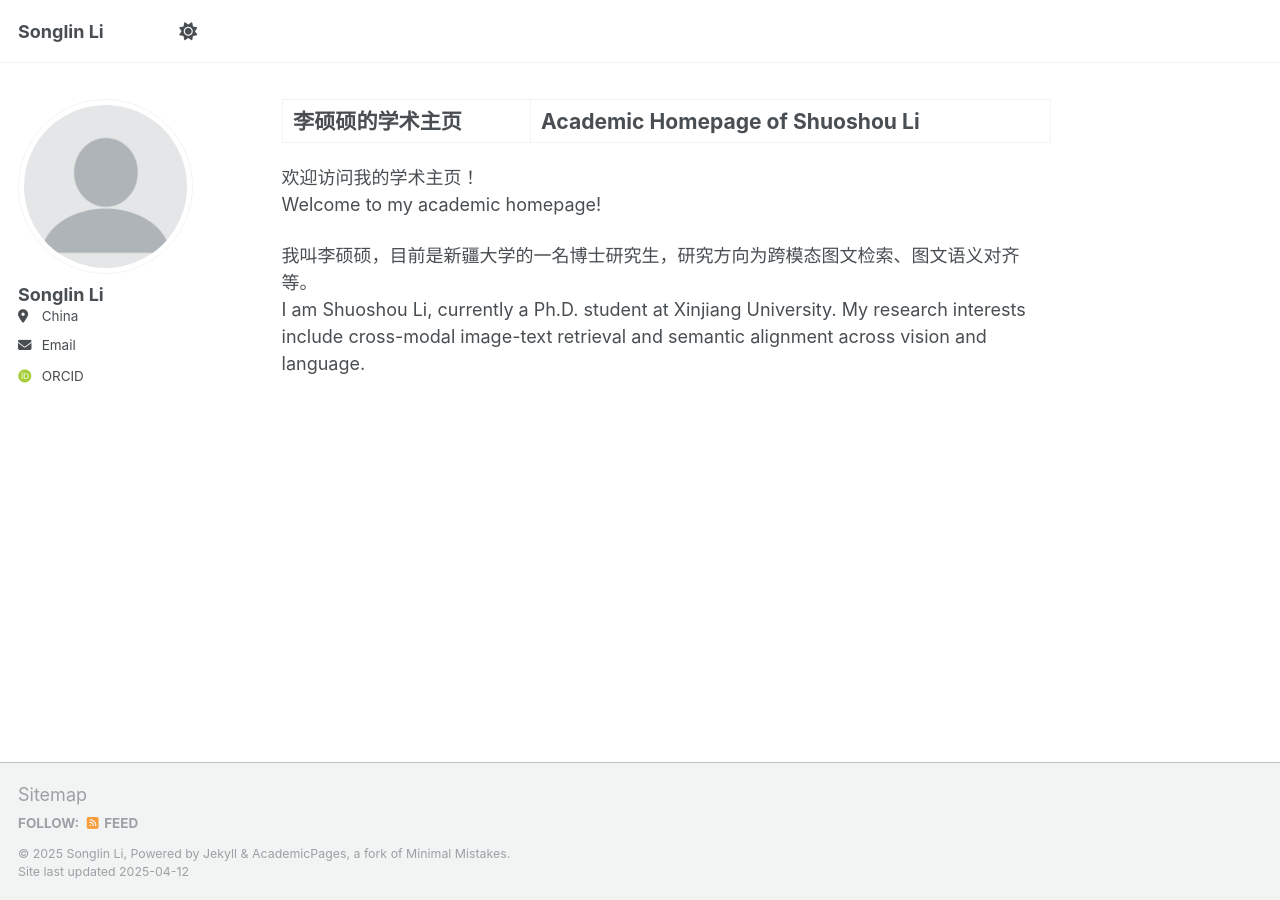
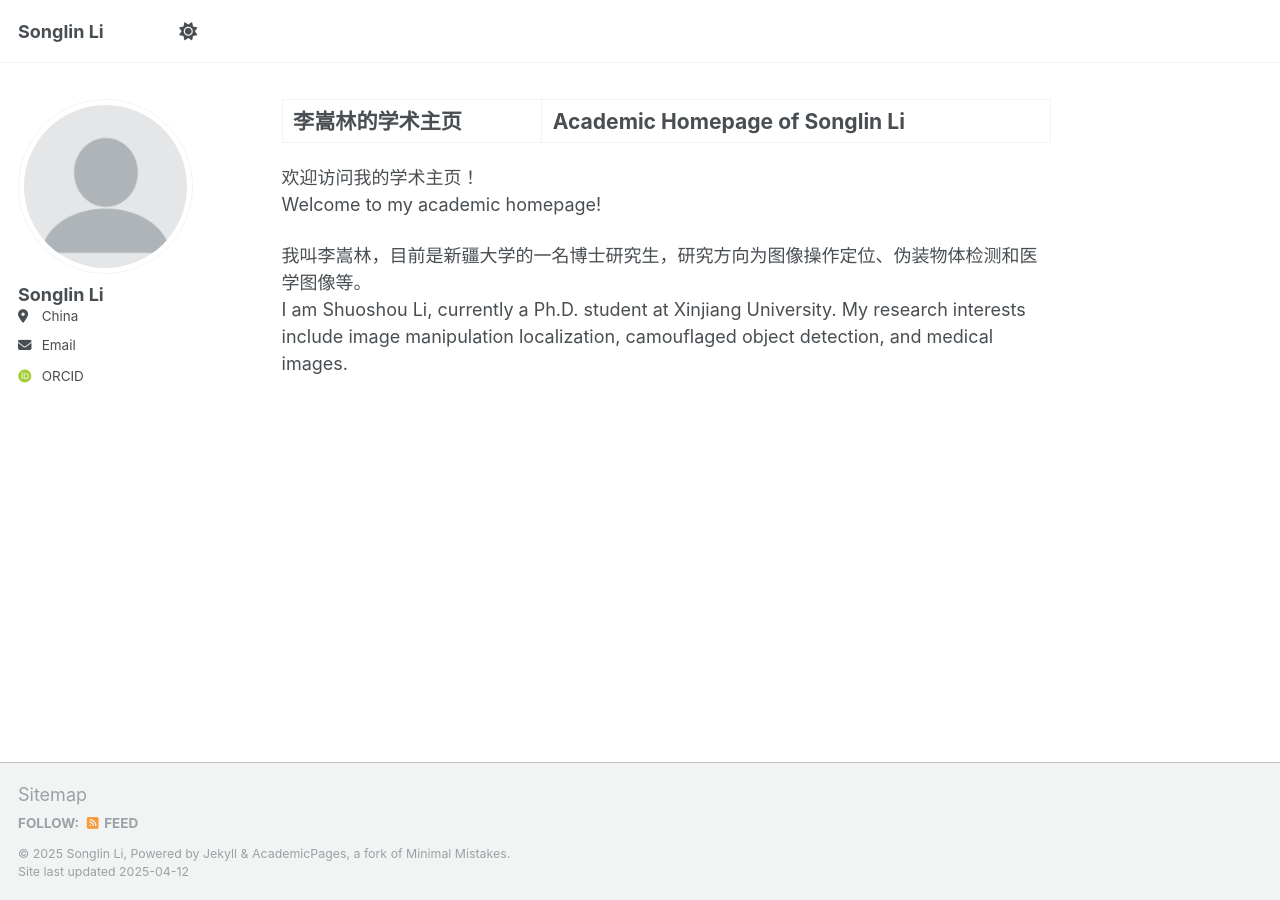
Before and after one commit to lisonglin1024/lisonglin1024.github.io, a Jekyll site: the page built from _pages/about.md, in a window 1280 px wide. Built offline with Jekyll 4.4.1, drawn with Linux system fonts in a browser that asks for light colours; some web fonts are replaced.

Commit message:
Update about.md

```diff
--- a/_pages/about.md
+++ b/_pages/about.md
@@ -1,6 +1,6 @@
 ---
 permalink: /
-title: "李硕硕的学术主页 | Academic Homepage of Shuoshou Li"
+title: "李嵩林的学术主页 | Academic Homepage of Songlin Li"
 author_profile: true
 redirect_from:
   - /about/
@@ -8,7 +8,7 @@ redirect_from:
 ---
 
 欢迎访问我的学术主页！
-Welcome to my academic homepage!
+ Welcome to my academic homepage!
 
-我叫李硕硕，目前是新疆大学的一名博士研究生，研究方向为跨模态图文检索、图文语义对齐等。
-I am Shuoshou Li, currently a Ph.D. student at Xinjiang University. My research interests include cross-modal image-text retrieval and semantic alignment across vision and language.
+ 我叫李嵩林，目前是新疆大学的一名博士研究生，研究方向为图像操作定位、伪装物体检测和医学图像等。
+ I am Shuoshou Li, currently a Ph.D. student at Xinjiang University. My research interests include image manipulation localization, camouflaged object detection, and medical images.
```
